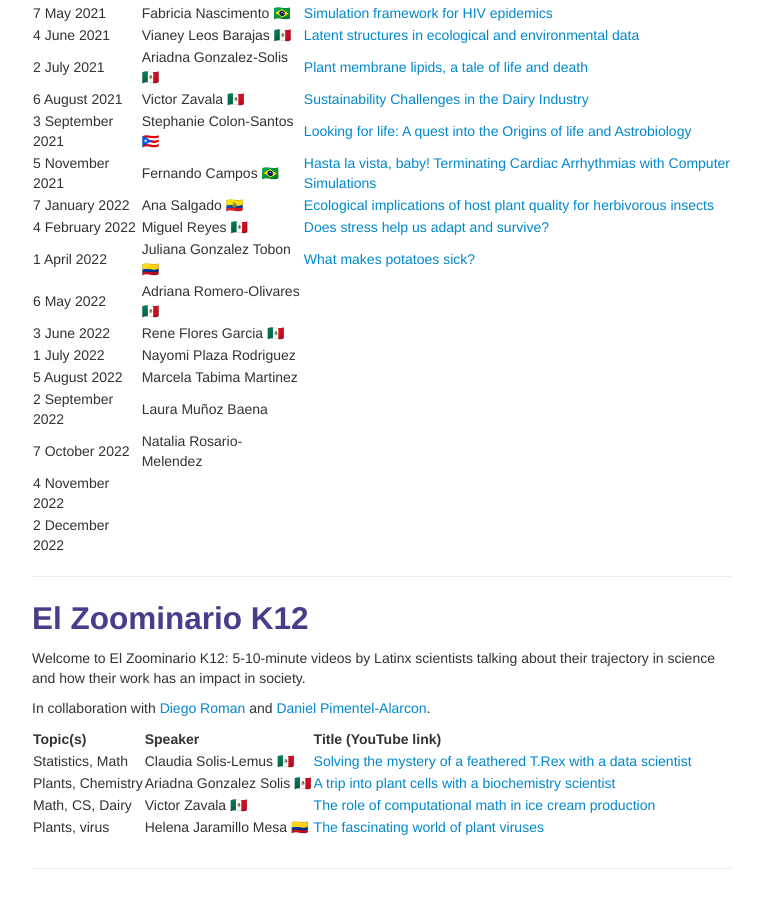
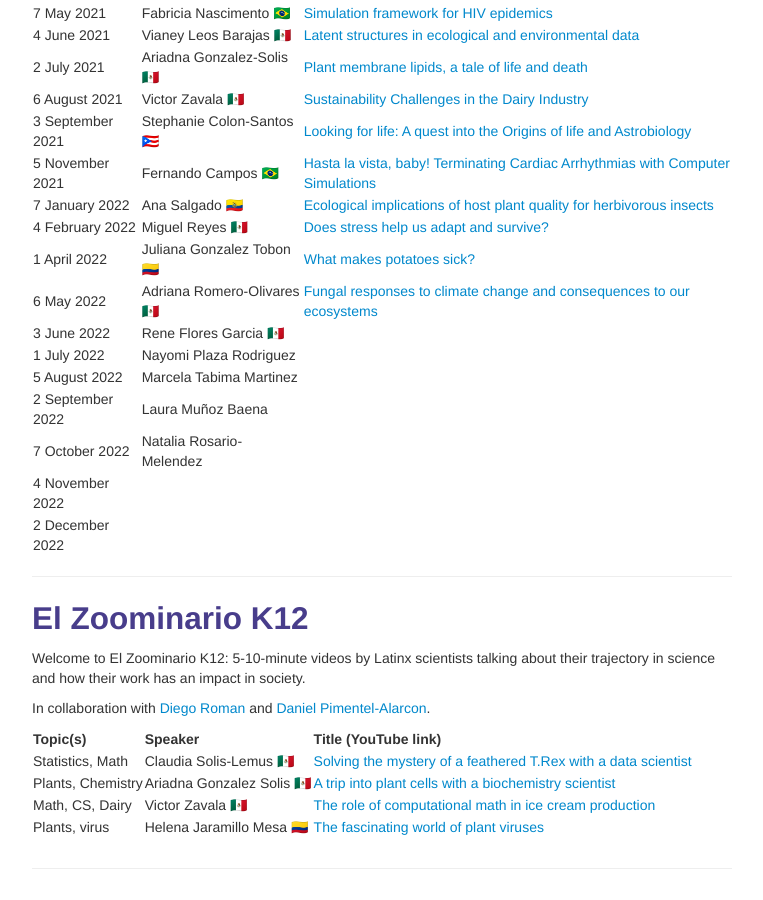
Before and after one commit to solislemuslab/solislemuslab.github.io, a Jekyll site: the page built from pages/talks.md, in a window 1280 px wide and 900 px high, scrolled down 4063 px. Shown: the whole window, without its empty margins (258-1021 px from the left). Built offline with Jekyll 4.4.1, drawn with Linux system fonts in a browser that asks for light colours.

Commit message:
added el zoominario talk:

```diff
--- a/pages/talks.md
+++ b/pages/talks.md
@@ -274,7 +274,7 @@ Great! Please fill out [this google form](https://forms.gle/1kpZE1XrKe9YS9cHA)
 | 7 January 2022 | Ana Salgado 🇪🇨 | [Ecological implications of host plant quality for herbivorous insects](https://youtu.be/mWunY10j_Cg) |
 | 4 February 2022 | Miguel Reyes 🇲🇽 | [Does stress help us adapt and survive?](https://youtu.be/gwM-z79vOYU) |
 | 1 April 2022 | Juliana Gonzalez Tobon 🇨🇴 | [What makes potatoes sick?](https://youtu.be/shf6BoJdgnM) |
-| 6 May 2022 | Adriana Romero-Olivares 🇲🇽 | |
+| 6 May 2022 | Adriana Romero-Olivares 🇲🇽 | [Fungal responses to climate change and consequences to our ecosystems](https://youtu.be/qA8V0M4T6Sc) |
 | 3 June 2022 | Rene Flores Garcia 🇲🇽 | |
 | 1 July 2022 | Nayomi Plaza Rodriguez | |
 | 5 August 2022 | Marcela Tabima Martinez | |
```
